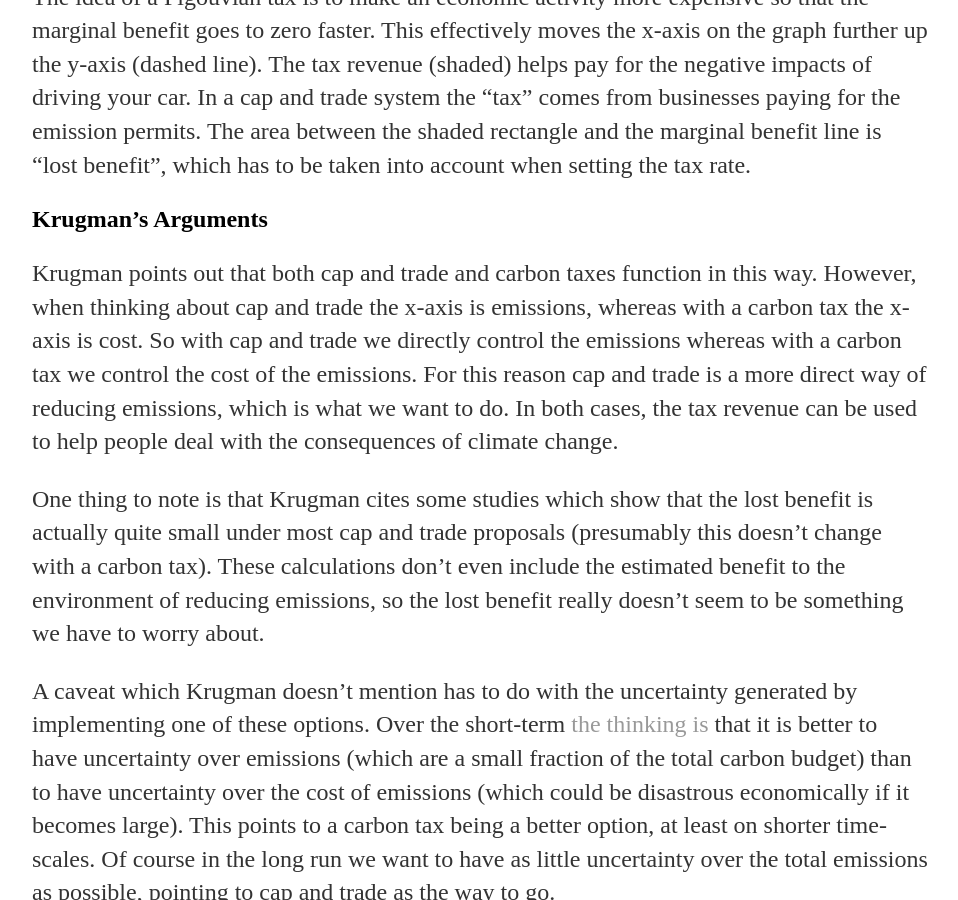
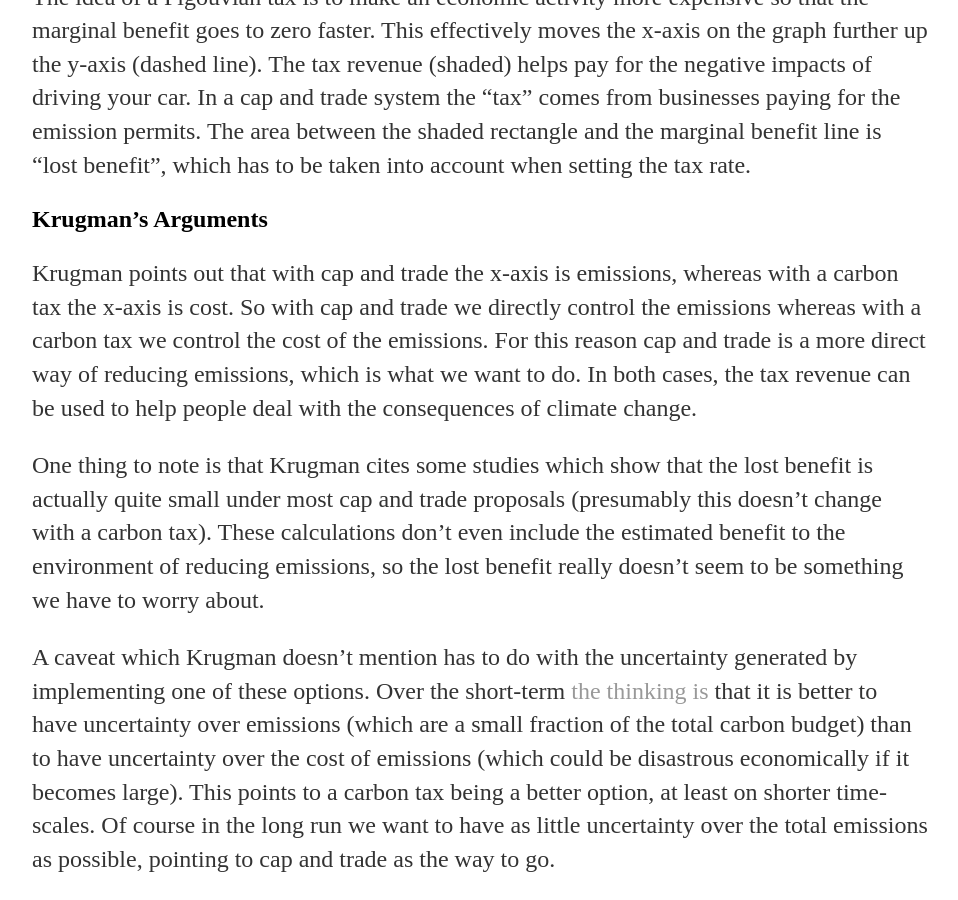
Before and after one commit to nicklutsko/nicklutsko.github.io, a Jekyll site: the page built from _posts/2016-06-15-Carbon-Tax-versus-Cap-and-Trade.md, in a window 1280 px wide and 900 px high, scrolled down 2289 px. Shown: the whole window, without its empty margins (160-1118 px from the left). Built offline with Jekyll 4.4.1, drawn with Linux system fonts in a browser that asks for light colours.

Commit message:
edited first post again

```diff
--- a/_posts/2016-06-15-Carbon-Tax-versus-Cap-and-Trade.md
+++ b/_posts/2016-06-15-Carbon-Tax-versus-Cap-and-Trade.md
@@ -28,7 +28,7 @@
 
 <h2>Krugman’s Arguments</h2>
 
-<p>Krugman points out that both cap and trade and carbon taxes function in this way. However, when thinking about cap and trade the x-axis is emissions, whereas with a carbon tax the x-axis is cost. So with cap and trade we directly control the emissions whereas with a carbon tax we control the cost of the emissions. For this reason cap and trade is a more direct way of reducing emissions, which is what we want to do. In both cases, the tax revenue can be used to help people deal with the consequences of climate change.</p>
+<p>Krugman points out that with cap and trade the x-axis is emissions, whereas with a carbon tax the x-axis is cost. So with cap and trade we directly control the emissions whereas with a carbon tax we control the cost of the emissions. For this reason cap and trade is a more direct way of reducing emissions, which is what we want to do. In both cases, the tax revenue can be used to help people deal with the consequences of climate change.</p>
 
 <p>One thing to note is that Krugman cites some studies which show that the lost benefit is actually quite small under most cap and trade proposals (presumably this doesn’t change with a carbon tax). These calculations don’t even include the estimated benefit to the environment of reducing emissions, so the lost benefit really doesn’t seem to be something we have to worry about.</p>
 
```
Also changed, not shown: 1 other file.
